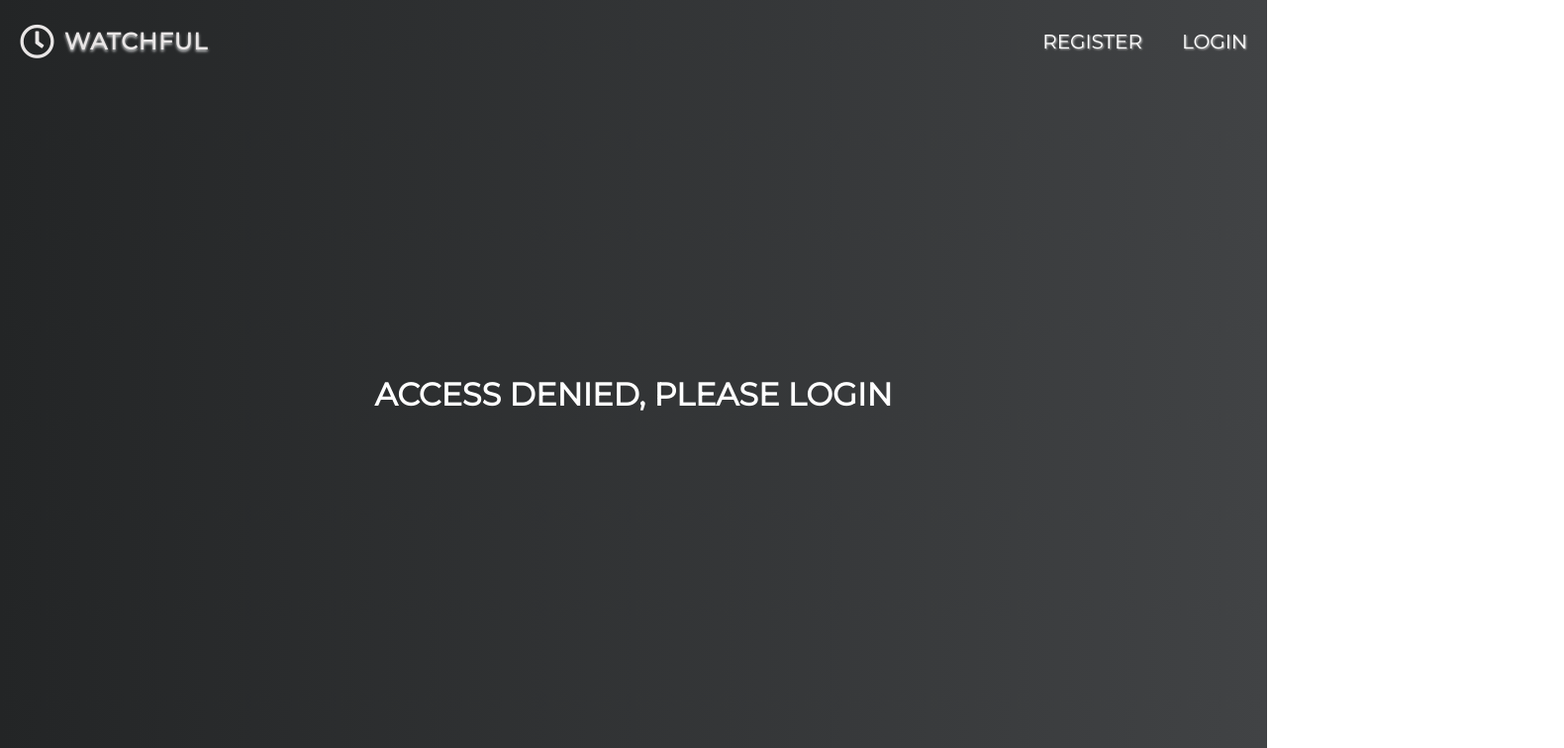
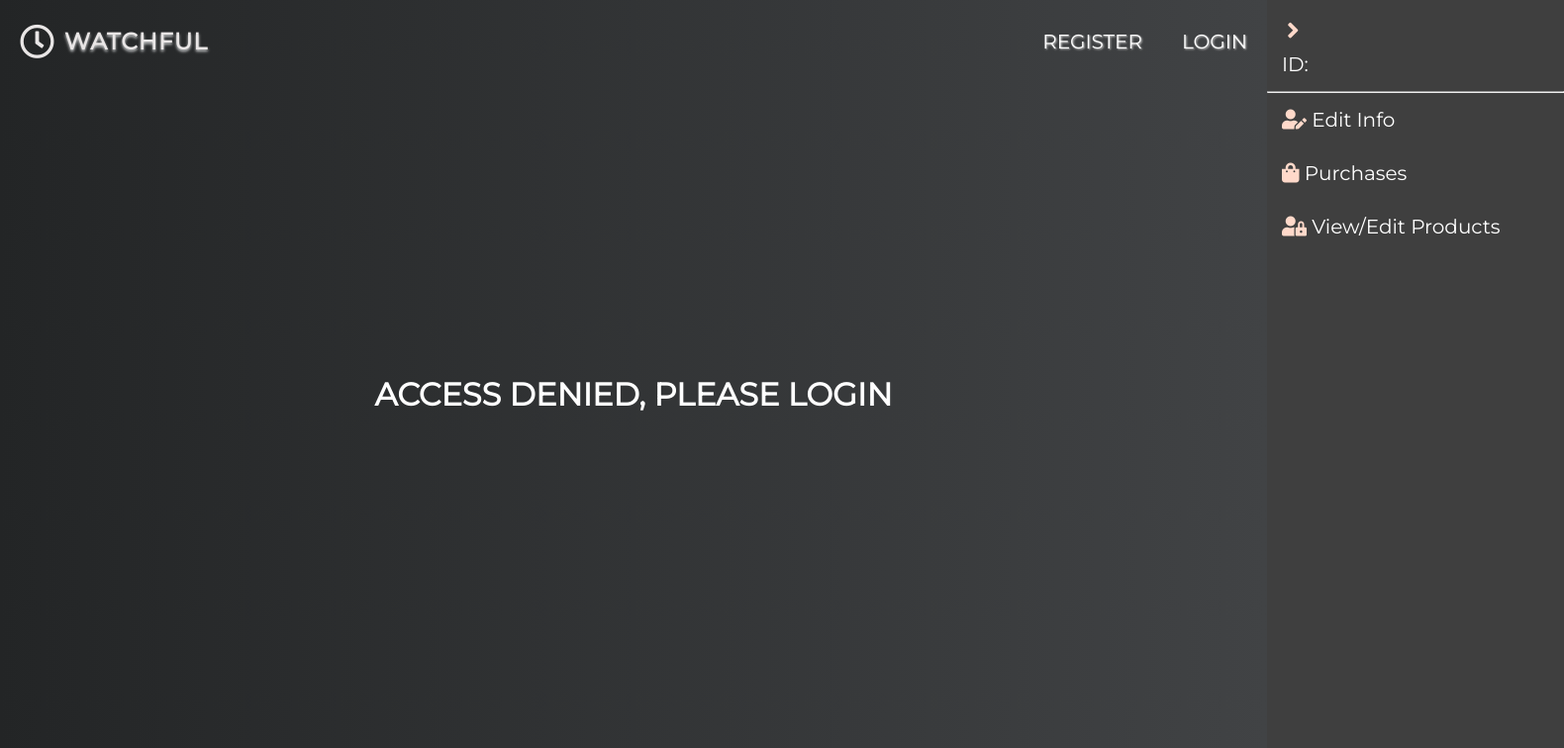
Before and after one commit to Randym3/watchful, a React (Create React App) app: page /profile in a window 1280 px wide. Shown: the top 756 px of the page at 99% size, 1580 px wide, since content can reach past the window. Built offline with nearby package versions, Linux system fonts and the light colour scheme.

Commit message:
Adding Not found page, user profile options

```diff
--- a/src/AppWithStore.js
+++ b/src/AppWithStore.js
@@ -7,6 +7,7 @@ import Watches from "./Components/Watches";
 import WatchDetails from "./Components/WatchDetails";
 import Loading from "./Components/pages/Loading";
 import UserProfile from "./Components/UserProfile";
+import NotFound from "./Components/pages/NotFound";
 
 import { connect } from "react-redux";
 
@@ -47,6 +48,7 @@ export class AppWithStore extends Component {
             />
             <Route exact path="/watches/:id" component={WatchDetails} />
             <Route exact path="/profile" component={UserProfile} />
+            <Route component={NotFound} />
           </Switch>
         </BrowserRouter>
       </div>
--- a/src/Components/LandingPage.css
+++ b/src/Components/LandingPage.css
@@ -3,8 +3,8 @@ div.container {
   height: 100vh;
   background: linear-gradient(
     to right,
-    #232526,
-    #414345
+    #2e2f30,
+    #5d6063
   ); /* W3C, IE 10+/ Edge, Firefox 16+, Chrome 26+, Opera 12+, Safari 7+ */
   display: flex;
 }
--- a/src/Components/Navigation.js
+++ b/src/Components/Navigation.js
@@ -3,6 +3,7 @@ import { Link } from "react-router-dom";
 import "./Navigation.css";
 import { connect } from "react-redux";
 import { loginUser, registerUser, signoutUser } from "../actions/userActions";
+import UserSlideInNav from "./UserSlideInNav";
 
 export class Navigation extends Component {
   state = {
@@ -13,8 +14,38 @@ export class Navigation extends Component {
     loginPassword: "",
     registerEmail: "",
     registerPassword: "",
-    registerName: ""
+    registerName: "",
+    slideNavStyle: ""
   };
+
+  onPageChange = e => {
+    this.setState({
+      showHamburger: false,
+      showLogin: false,
+      showRegister: false
+    });
+    let nav;
+    if (e.target.closest("nav").nextElementSibling.className === "slideInNav") {
+      nav = e.target.closest("nav").nextElementSibling;
+      nav.style.transform = "";
+      nav.style.webKittransform = "";
+    } else return;
+  };
+
+  onUserToggle = e => {
+    this.setState({
+      showHamburger: false,
+      showLogin: false,
+      showRegister: false
+    });
+    let nav;
+    if (e.target.closest("nav").nextElementSibling.className === "slideInNav") {
+      nav = e.target.closest("nav").nextElementSibling;
+      nav.style.transform = "translateX(0%)";
+      nav.style.webKittransform = "translateX(0%)";
+    } else return;
+  };
+
   openLogin = e => {
     this.setState({ showLogin: true });
   };
@@ -49,10 +80,14 @@ export class Navigation extends Component {
   };
   render() {
     return (
+      <React.Fragment>
         <nav className={`menu  ${this.state.showHamburger ? "change" : null} `}>
           <Link
+            onClick={this.onPageChange}
             to="/"
-          className={`logo menu ${this.state.showHamburger ? "change" : null}`}
+            className={`logo menu ${
+              this.state.showHamburger ? "change" : null
+            }`}
           >
             <i className="far fa-clock"></i> <h3>Watchful</h3>
           </Link>
@@ -74,12 +109,12 @@ export class Navigation extends Component {
                 <li stlye={{ color: "white" }}>
                   <p style={{ cursor: "default" }}>
                     Hello,{" "}
-                  <Link
-                    to="/profile"
+                    <span
+                      onClick={this.onUserToggle}
                       style={{ cursor: "pointer", textDecoration: "underline" }}
                     >
                       {this.props.currentUser.name}{" "}
-                  </Link>
+                    </span>
                   </p>
                 </li>
                 <li>
@@ -115,7 +150,10 @@ export class Navigation extends Component {
                         }
                       }}
                     >
-                    <form className="register-form" onSubmit={this.onRegister}>
+                      <form
+                        className="register-form"
+                        onSubmit={this.onRegister}
+                      >
                         {" "}
                         <i
                           className="fas fa-window-close"
@@ -249,7 +287,9 @@ export class Navigation extends Component {
             )}
           </ul>
           <div
-          className={`hamburger ${this.state.showHamburger ? "change" : null}`}
+            className={`hamburger ${
+              this.state.showHamburger ? "change" : null
+            }`}
             onClick={this.handleHamburger}
           >
             <div className="bar1"></div>
@@ -257,6 +297,8 @@ export class Navigation extends Component {
             <div className="bar3"></div>
           </div>
         </nav>
+        <UserSlideInNav />
+      </React.Fragment>
     );
   }
 }
--- a/src/Components/UserProfile.css
+++ b/src/Components/UserProfile.css
@@ -12,7 +12,6 @@ form.edit-form {
   animation: fadeIn 250ms;
   position: absolute;
   top: 0;
-
   left: 0%;
   right: 0%;
 }
--- a/src/Components/UserProfile.js
+++ b/src/Components/UserProfile.js
@@ -57,7 +57,10 @@ export class UserProfile extends Component {
         {this.props.isAuthenticated ? (
           <form className="edit-form" onSubmit={this.onEdit}>
             {" "}
-            <h3>Your Info </h3>
+            <h3>
+              {" "}
+              <i className="fas fa-user-edit"></i> Your Info
+            </h3>
             <label htmlFor="editName">Name</label>
             <input
               name="editName"
@@ -79,7 +82,20 @@ export class UserProfile extends Component {
               type="password-input"
               onChange={this.onTextChange}
             />
-            <button type="submit">Submit</button>
+            <h3>
+              {" "}
+              <i
+                style={{
+                  padding: "5px 10px 5px 0",
+                  color: "red",
+                  cursor: "pointer",
+                  fontSize: "20px"
+                }}
+                className="fas fa-trash-alt"
+              ></i>{" "}
+              Delete Account
+            </h3>
+            <button type="submit">Edit</button>
             {this.props.editError ? (
               <p
                 style={{
--- /dev/null
+++ b/src/Components/UserSlideInNav.css
@@ -0,0 +1,36 @@
+nav.slideInNav {
+  flex-direction: column;
+  position: absolute;
+
+  color: white;
+  background-color: rgb(63, 63, 63);
+  right: 0;
+  height: 100%;
+  width: 300px;
+
+  transform: translateX(100%);
+  -webkit-transition: -webkit-transform 0.55s cubic-bezier(0.77, 0, 0.175, 1);
+  transition: -webkit-transform 0.55s cubic-bezier(0.77, 0, 0.175, 1);
+  transition: transform 0.55s cubic-bezier(0.77, 0, 0.175, 1);
+  transition: transform 0.55s cubic-bezier(0.77, 0, 0.175, 1),
+    -webkit-transform 0.55s cubic-bezier(0.77, 0, 0.175, 1);
+}
+nav.slideInNav i {
+  color: rgb(255, 217, 202);
+}
+nav.slideInNav h4 {
+  margin: 40px auto 0 auto;
+}
+nav.slideInNav p {
+  padding: 15px;
+}
+nav.slideInNav ul {
+  list-style: none;
+}
+
+nav.slideInNav ul li > a {
+  display: block;
+  padding: 15px;
+  color: white;
+  text-decoration: none;
+}
--- /dev/null
+++ b/src/Components/UserSlideInNav.js
@@ -0,0 +1,67 @@
+import React, { Component } from "react";
+import { Link } from "react-router-dom";
+import "./UserSlideInNav.css";
+import { connect } from "react-redux";
+
+export class UserSlideInNav extends Component {
+  onToggle = e => {
+    let nav;
+    if (e.target.closest("nav").className === "slideInNav") {
+      nav = e.target.closest("nav");
+      nav.style.transform = "";
+      nav.style.webKittransform = "";
+    } else return;
+  };
+  render() {
+    return (
+      <nav className="slideInNav">
+        <i
+          style={{
+            position: "absolute",
+            cursor: "pointer",
+            fontSize: "25px",
+            padding: "20px"
+          }}
+          className="fas fa-angle-right"
+          onClick={this.onToggle}
+        ></i>
+        <h4>{this.props.currentUser.name}</h4>
+
+        <p>
+          {" "}
+          ID: <br />
+          {this.props.currentUser.id}
+        </p>
+        <hr />
+        <ul>
+          <li>
+            <Link to="/profile" onClick={this.onToggle}>
+              {" "}
+              <i className="fas fa-user-edit"></i> Edit Info{" "}
+            </Link>
+          </li>
+          <li>
+            <Link to="/purchases" onClick={this.onToggle}>
+              {" "}
+              <i className="fas fa-shopping-bag"></i> Purchases{" "}
+            </Link>
+          </li>
+          <li>
+            <Link to="/products-admin" onClick={this.onToggle}>
+              {" "}
+              <i className="fas fa-user-lock"></i> View/Edit Products{" "}
+            </Link>
+          </li>
+        </ul>
+      </nav>
+    );
+  }
+}
+
+const mapStateToProps = state => ({
+  currentUser: state.user.userDetails
+});
+export default connect(
+  mapStateToProps,
+  null
+)(UserSlideInNav);
--- /dev/null
+++ b/src/Components/pages/NotFound.js
@@ -0,0 +1,35 @@
+import React from "react";
+import notFound from "../../assets/undraw_page_not_found_su7k.svg";
+import { Link } from "react-router-dom";
+export default function NotFound() {
+  return (
+    <div
+      className="container"
+      style={{
+        flexDirection: "column",
+        color: "white",
+        textAlign: "center",
+        alignItems: "center",
+        justifyContent: "center",
+        padding: "0 20px"
+      }}
+    >
+      <div>
+        <img src={notFound} alt="404 page not found" height="200" />{" "}
+      </div>
+      <h2>Page not found</h2>
+      <p>
+        Sorry, but that page you requested could not be found. Please go back to
+        the homepage
+      </p>
+      <Link to="/" style={{ color: "white" }}>
+        {" "}
+        <h3>
+          <i className="fas fa-long-arrow-alt-right"></i>
+          <span style={{ margin: "0 10px" }}>HomePage</span>
+          <i className="fas fa-long-arrow-alt-left"></i>
+        </h3>
+      </Link>{" "}
+    </div>
+  );
+}
--- a/src/store.js
+++ b/src/store.js
@@ -11,7 +11,8 @@ const store = createStore(
   initalState,
   compose(
     applyMiddleware(...middleware)
-    // ,window.__REDUX_DEVTOOLS_EXTENSION__ && window.__REDUX_DEVTOOLS_EXTENSION__()
+    // ,
+    // window.__REDUX_DEVTOOLS_EXTENSION__ && window.__REDUX_DEVTOOLS_EXTENSION__()
   )
 );
 
```
Also changed, not shown: src/assets/undraw_page_not_found_su7k.svg (added). Lines whose indentation alone changed are shown as unchanged.
